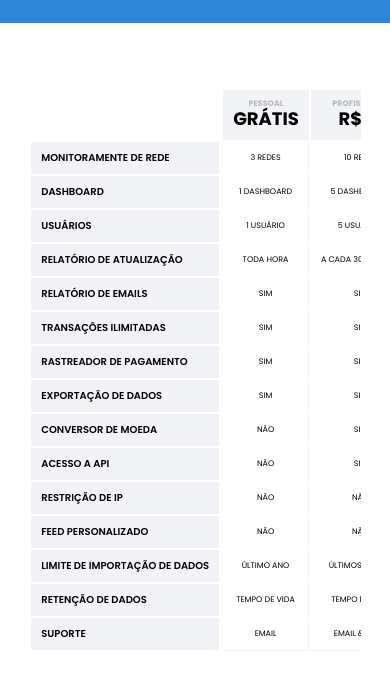
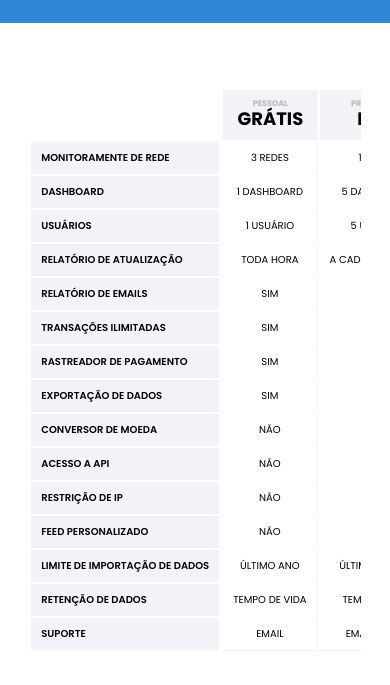
Before and after one commit to fernandes-th/alfatech, a plain HTML site: page tabela.html in a window 390 px wide. Shown: the part 159-844 px from the top of the page. Drawn offline with Linux system fonts and the light colour scheme.

Commit message:
atualização 6

```diff
--- a/planos.css
+++ b/planos.css
@@ -227,12 +227,10 @@ th {
   margin-top: -5px;
 }
 .tabela-movel table td {
-  font-size: 12px;
   font-weight: 400;
-  padding: 9.5px 10px;
+  padding: 8px 10px;
   width: 120px;
   text-align: center;
-  border-bottom: 1px solid var(--fundo-info) inset;
 }
 
 .tabela-movel table tr:last-of-type td {
@@ -251,8 +249,7 @@ th {
     font-size: 10px;
   }
   .tabela-movel td {
-    font-size: 8px !important;
-    padding: 10px 10px !important;
+    font-size: 10px !important;
   }
 
   .tabela-fixa table th span:first-of-type {
```
